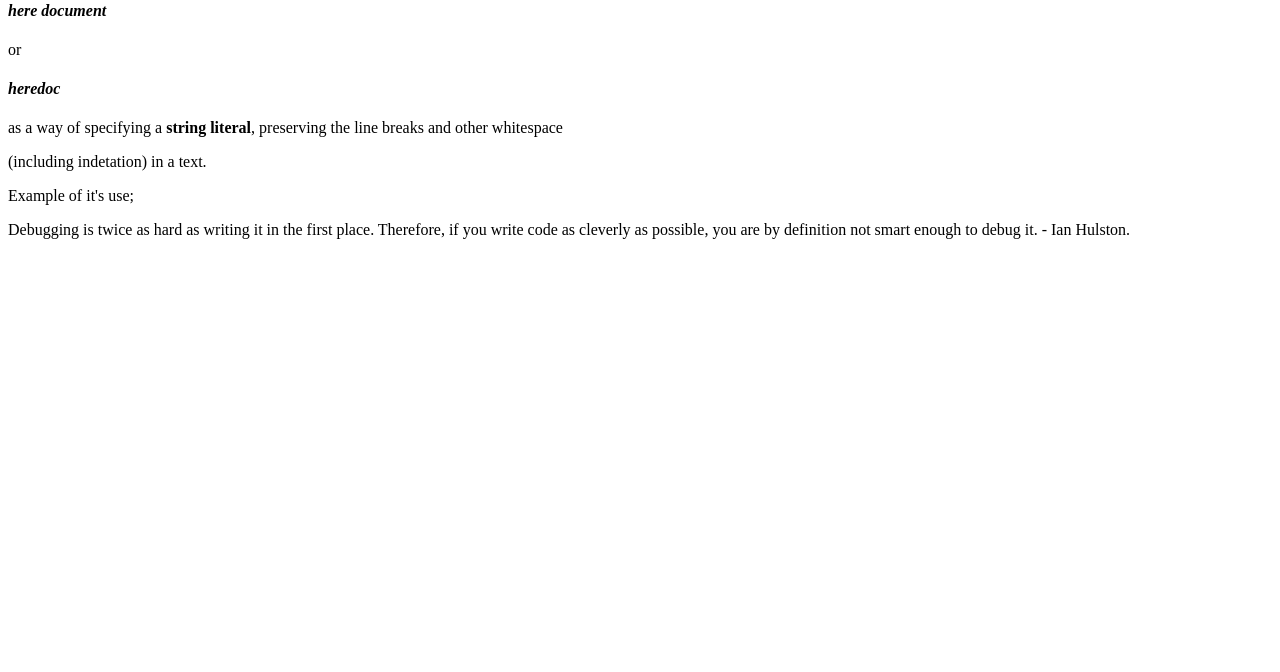
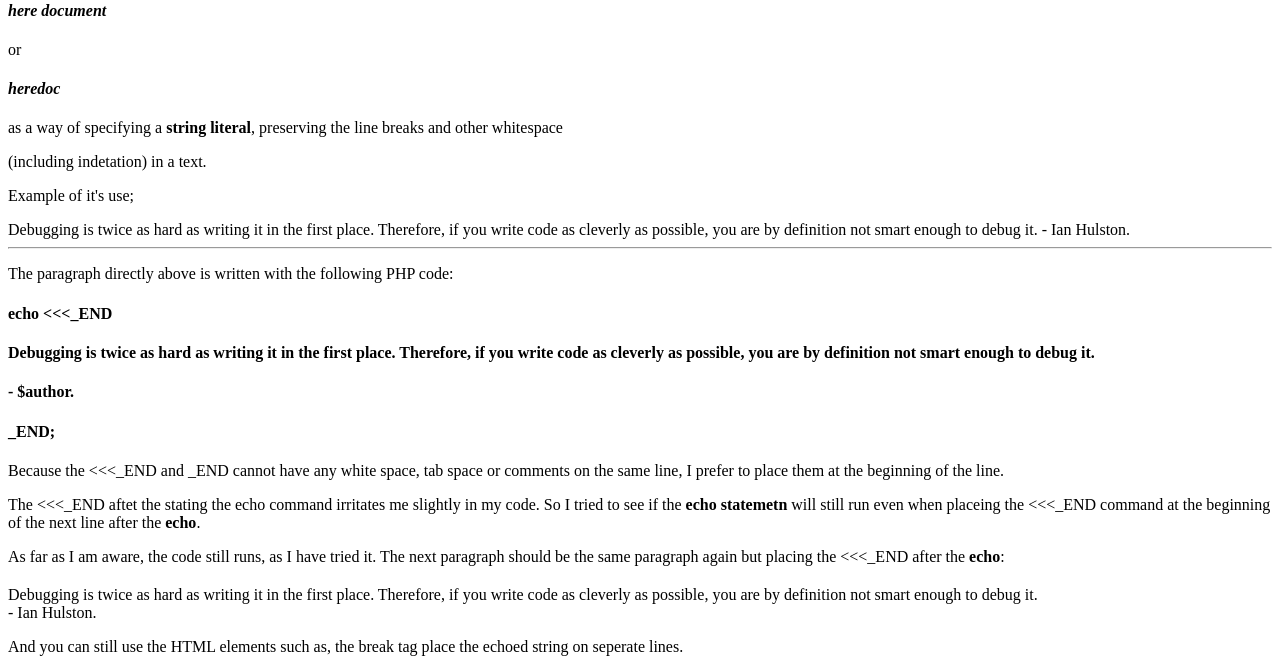
Before and after one commit to imhulston/100-days-of-code, a PHP site: page /learning-multiple-line-commands.php in a window 1280 px wide. Shown: the part 384-1056 px from the top of the page. Before the commit the page ends 623 px from the top, so only its background shows below. Run offline with PHP 8.4, Linux system fonts and the light colour scheme.

Commit message:
Added more notes and testing code with Multiple Command Lines.

```diff
--- a/learning-multiple-line-commands.php
+++ b/learning-multiple-line-commands.php
@@ -50,5 +50,35 @@ echo <<<_END
 			- $author.
 _END;
 		?>
+
+		<hr>
+		<p>The paragraph directly above is written with the following PHP code:</p>
+		<h4>echo <<<_END</h4>
+			<h4>Debugging is twice as hard as writing it in the first place.
+			Therefore, if you write code as cleverly as possible, you are by definition not smart enough to debug it.</h4>
+
+			<h4>- $author.</h4>
+<h4>_END;</h4>
+
+		<p>Because the <<<_END and _END cannot have any white space, tab space or comments on the same line, I prefer to place them at the beginning of the line.</p><p>The <<<_END aftet the stating the echo command irritates me slightly in my code. So I tried to see if the <strong>echo statemetn</strong> will still run even when placeing the <<<_END command at the beginning of the next line after the <strong>echo</strong>. <br>
+
+		<p>As far as I am aware, the code still runs, as I have tried it. The next paragraph should be the same paragraph again but placing the <<<_END after the <strong>echo</strong>:
+		<br>
+		<h2></h2> <!-- Just using the tag to quickly create spacing before displaying the paragraph below. -->
+
+		<?php
+		echo
+<<<_END
+			Debugging is twice as hard as writing it in the first place.
+			Therefore, if you write code as cleverly as possible, you are by definition not smart enough to debug it.
+			<br>
+			- $author.
+_END;
+		?>
+
+
+		<?php
+			echo "<p>And you can still use the HTML elements such as, the break tag place the echoed string on seperate lines.</p>"
+		?>
 </body>
 </html>
```
